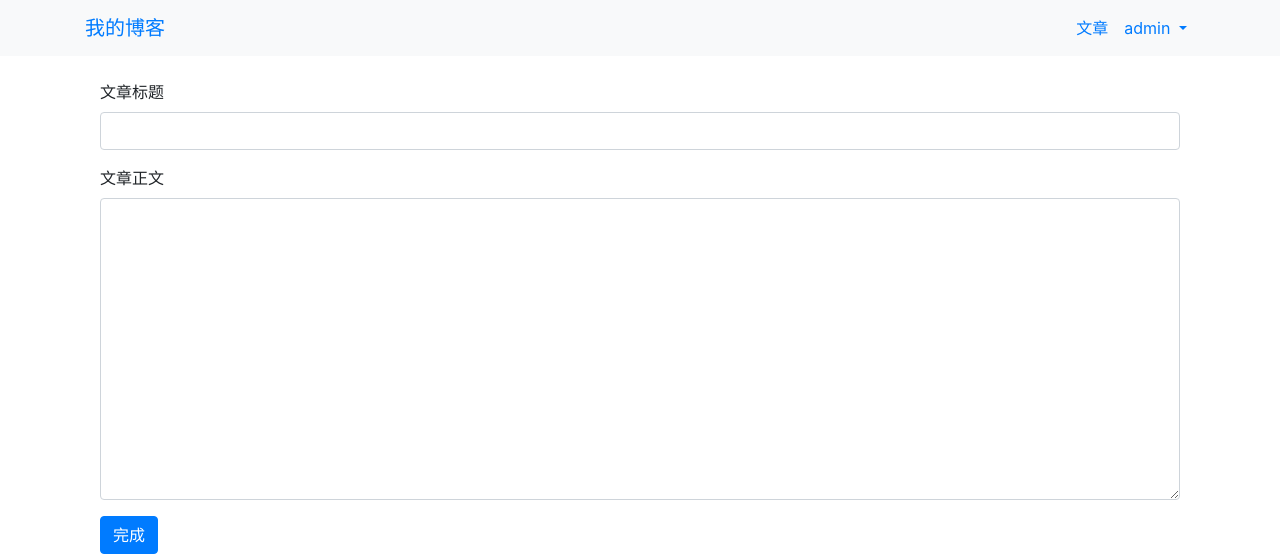
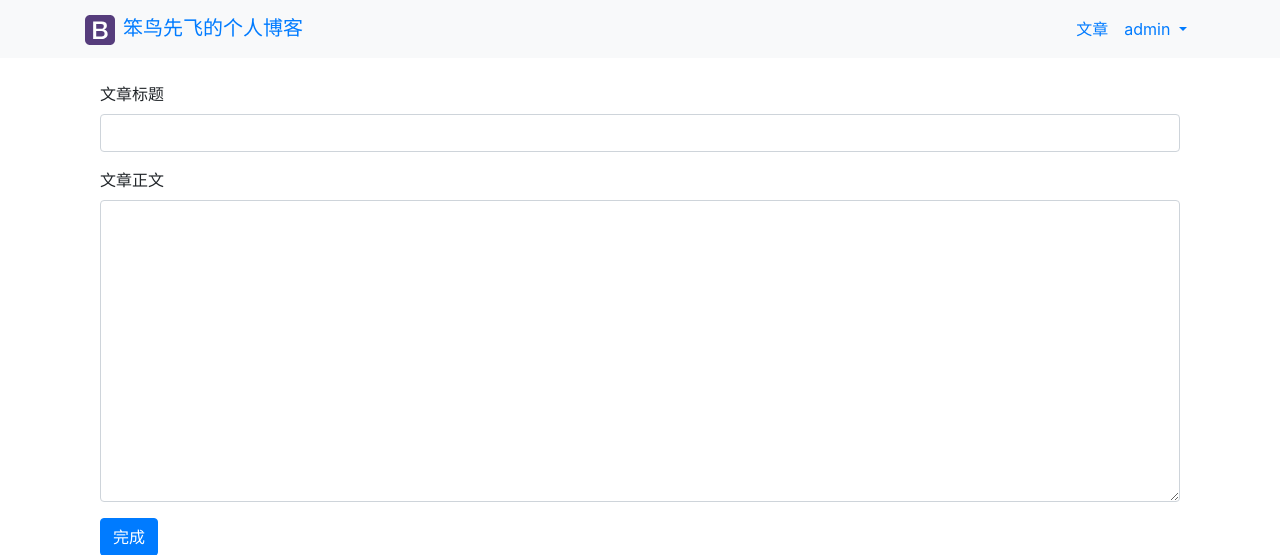
Before and after one commit to liuchangfu/Django2Blog, a Django app: page /article/article-create/ in a window 1280 px wide. Shown: the top 555 px of the page. Run offline with Django 3.2, Linux system fonts and the light colour scheme; a user stored in the database is signed in; some libraries are stand-ins or nearby versions.

Commit message:
导航条增加Logo

```diff
--- a/templates/header.html
+++ b/templates/header.html
@@ -1,6 +1,8 @@
+{% load staticfiles %}
 <nav class="navbar navbar-expand-lg bg-light">
     <div class="container">
-        <a class="navbar-brand" href="{% url 'article:article_list' %}">我的博客</a>
+        <a class="navbar-brand" href="{% url 'article:article_list' %}"><img
+                src="{% static 'img/bootstrap-solid.svg' %}" alt="图挂了" style="width: 30px;height: 30px" class="mr-2">笨鸟先飞的个人博客</a>
         <div>
             <ul class="navbar-nav">
                 <li class="nav-item">
```
Also changed, not shown: db.sqlite3, static/img/bootstrap-solid.svg (added).
